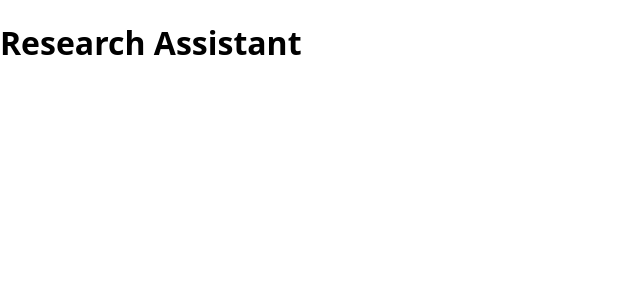
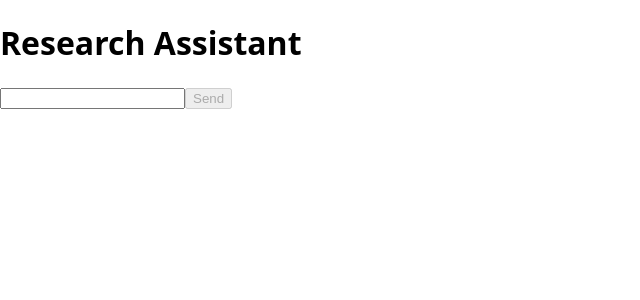
Before and after one commit to iamashraf/ask-the-docs, a Next.js app in the folder web/: page / in a window 1280 px wide. Shown: the top 300 px of the page, without its empty margins (0-640 px from the left). Built offline with nearby package versions, Linux system fonts and the light colour scheme.

Commit message:
feat: implement the chat page

```diff
--- a/web/app/page.tsx
+++ b/web/app/page.tsx
@@ -1,9 +1,63 @@
 "use client";
 
+import { useState } from "react";
+import { ChatMessage, type Message } from "../components/ChatMessage";
+
 export default function Page() {
+  const [messages, setMessages] = useState<Message[]>([]);
+  const [input, setInput] = useState("");
+  const [loading, setLoading] = useState(false);
+
+  const canSend = input.trim().length > 0 && !loading;
+
+  async function sendMessage() {
+    const query = input.trim();
+    if (!query) return;
+
+    setMessages((prev) => [...prev, { role: "user", text: query }]);
+    setInput("");
+    setLoading(true);
+
+    try {
+      const res = await fetch("/api/ask", {
+        method: "POST",
+        headers: { "Content-Type": "application/json" },
+        body: JSON.stringify({ query }),
+      });
+      const data = await res.json();
+
+      if (!res.ok) {
+        setMessages((prev) => [...prev, { role: "error", text: data.error }]);
+      } else {
+        setMessages((prev) => [
+          ...prev,
+          { role: "assistant", text: data.answer, citations: data.citations },
+        ]);
+      }
+    } finally {
+      setLoading(false);
+    }
+  }
+
   return (
     <main>
       <h1>Research Assistant</h1>
+      <div className="message-log">
+        {messages.map((message, i) => (
+          <ChatMessage key={i} message={message} />
+        ))}
+      </div>
+      <input
+        type="text"
+        value={input}
+        onChange={(e) => setInput(e.target.value)}
+        onKeyDown={(e) => {
+          if (e.key === "Enter" && canSend) sendMessage();
+        }}
+      />
+      <button type="button" disabled={!canSend} onClick={sendMessage}>
+        Send
+      </button>
     </main>
   );
 }
--- a/web/vitest.setup.ts
+++ b/web/vitest.setup.ts
@@ -1 +1,7 @@
+import { cleanup } from "@testing-library/react";
 import "@testing-library/jest-dom/vitest";
+import { afterEach } from "vitest";
+
+afterEach(() => {
+  cleanup();
+});
```
Also changed, not shown: 1 other file (tests, documents, lock files or other folders).
